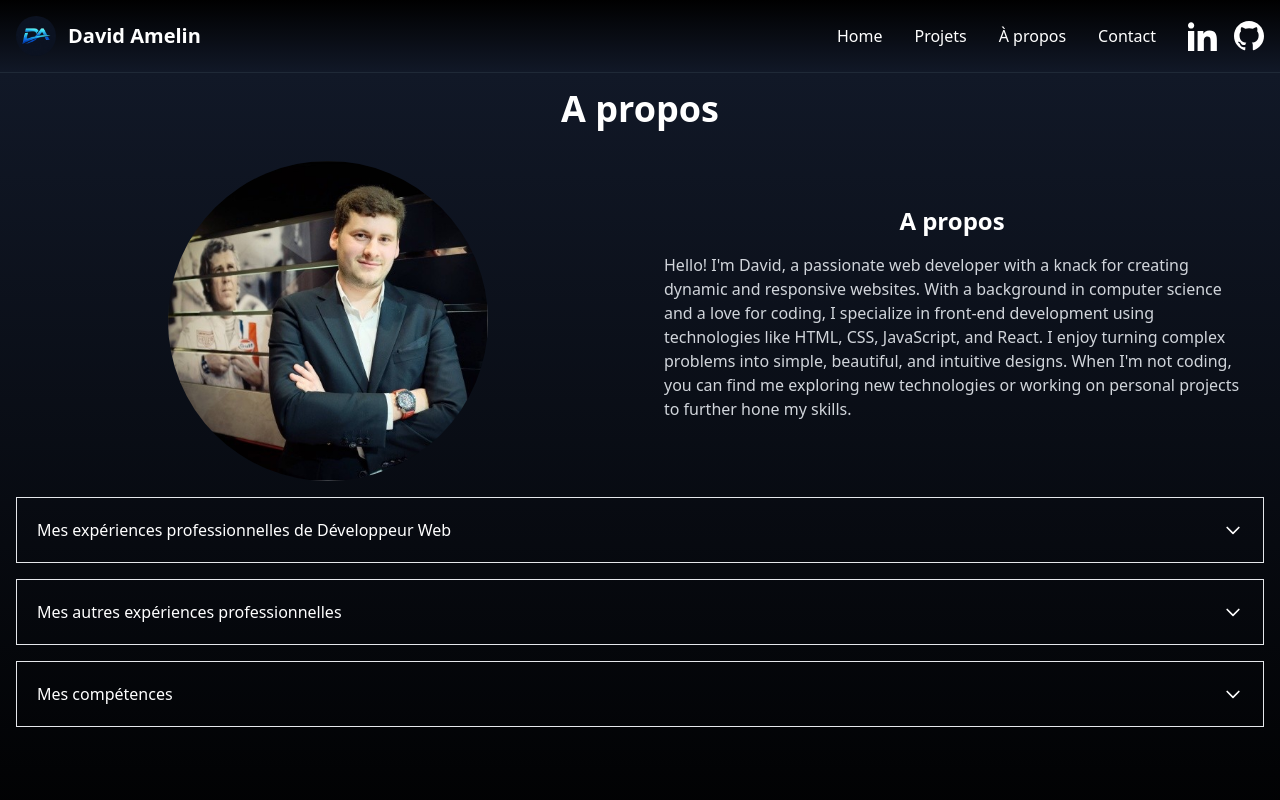
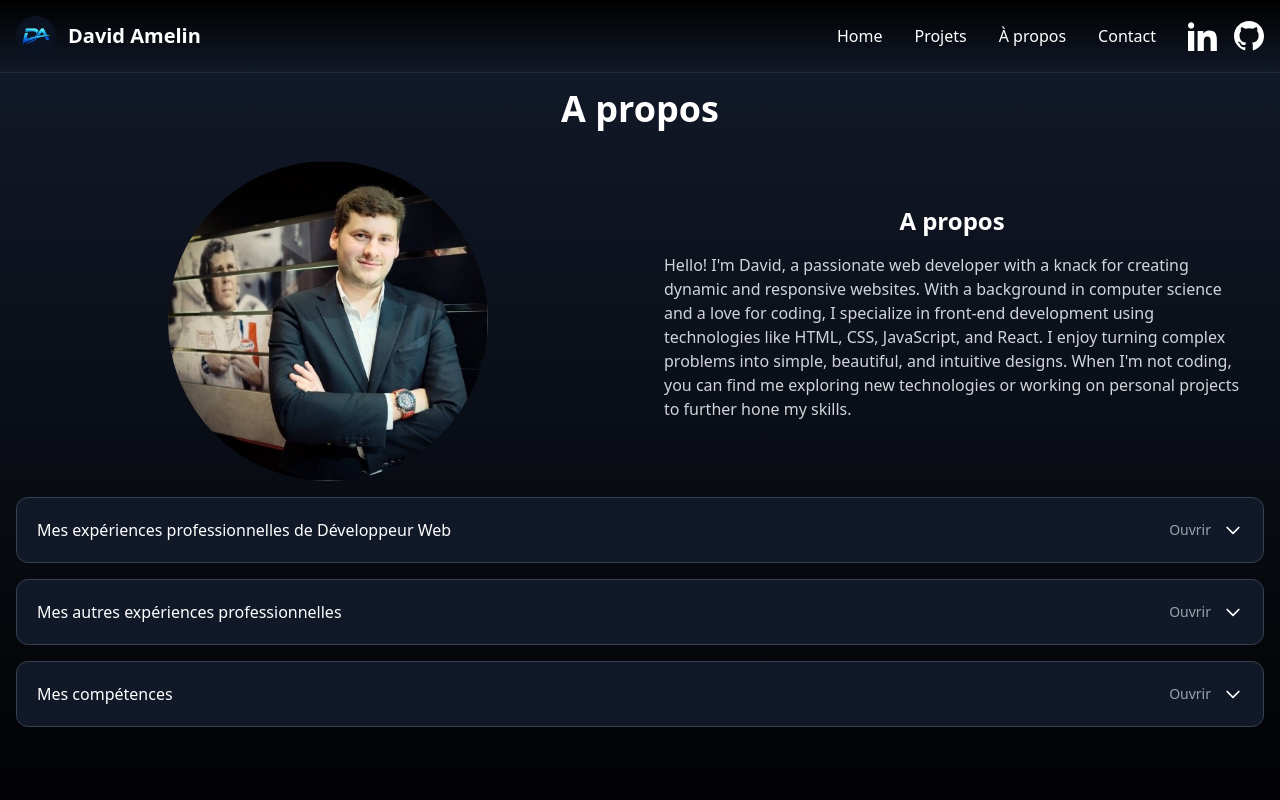
Before and after one commit to Dinid89/david_amelin_portfolio, a React (Vite) app: page /About in a window 1280 px wide. Shown: the top 800 px of the page. Built offline with nearby package versions, Linux system fonts and the light colour scheme.

Commit message:
Skills items

```diff
--- a/src/components/AboutSkills.jsx
+++ b/src/components/AboutSkills.jsx
@@ -1,136 +1,76 @@
-// src/components/AboutSkills.jsx
-import React from "react";
+import React, { useState } from "react";
 import AboutPercent from "./AboutPercent";
 
-function AboutSkills() {
+function Item({ id, title, children, open, toggle }) {
+  const isOpen = open === id;
+
   return (
-    <div id="accordion-card" data-accordion="collapse" className="space-y-4">
+    <div className="border border-gray-700 rounded-xl overflow-hidden bg-gray-900">
 
-      {/* Accordion 1 */}
-      <h2 id="accordion-card-heading-1">
-        <button
-          type="button"
-          className="flex items-center justify-between w-full p-5 font-medium text-body rounded-base shadow-xs border border-default hover:text-heading hover:bg-neutral-secondary-medium gap-3 [&[aria-expanded='true']]:rounded-b-none [&[aria-expanded='true']]:shadow-none"
-          data-accordion-target="#accordion-card-body-1"
-          aria-expanded="true"
-          aria-controls="accordion-card-body-1"
-        >
-          <span>Mes expériences professionnelles de Développeur Web</span>
+      <button
+        onClick={() => toggle(id)}
+        className="w-full flex items-center justify-between p-5 text-left hover:bg-gray-800 transition"
+      >
+        <span className="font-medium text-white">{title}</span>
+
+        <div className="flex items-center gap-3">
+          <span className="text-sm text-gray-400">
+            {isOpen ? "Fermer" : "Ouvrir"}
+          </span>
+
           <svg
-            data-accordion-icon
-            className="w-5 h-5 rotate-180 shrink-0"
-            aria-hidden="true"
-            xmlns="http://www.w3.org/2000/svg"
-            width="24"
-            height="24"
+            className={`w-5 h-5 text-white transform transition-transform duration-300 ${
+              isOpen ? "rotate-180" : ""
+            }`}
             fill="none"
+            stroke="currentColor"
             viewBox="0 0 24 24"
           >
             <path
-              stroke="currentColor"
               strokeLinecap="round"
               strokeLinejoin="round"
               strokeWidth="2"
-              d="m5 15 7-7 7 7"
+              d="M19 9l-7 7-7-7"
             />
           </svg>
-        </button>
-      </h2>
+        </div>
+      </button>
+
       <div
-        id="accordion-card-body-1"
-        className="hidden border border-t-0 border-default rounded-b-base shadow-xs"
-        aria-labelledby="accordion-card-heading-1"
+        className={`transition-all duration-300 overflow-hidden ${
+          isOpen ? "max-h-[500px] p-5" : "max-h-0"
+        }`}
       >
-        <div className="p-4 md:p-5">
-          <p className="mb-2 text-body">
-            Flowbite est une bibliothèque open-source de composants interactifs construite sur Tailwind CSS.
-          </p>
-        </div>
-      </div>
-
-      {/* Accordion 2 */}
-      <h2 id="accordion-card-heading-2" className="mt-4">
-        <button
-          type="button"
-          className="flex items-center justify-between w-full p-5 font-medium text-body rounded-base shadow-xs border border-default hover:text-heading hover:bg-neutral-secondary-medium gap-3 [&[aria-expanded='true']]:rounded-b-none [&[aria-expanded='true']]:shadow-none"
-          data-accordion-target="#accordion-card-body-2"
-          aria-expanded="false"
-          aria-controls="accordion-card-body-2"
-        >
-          <span>Mes autres expériences professionnelles</span>
-          <svg
-            data-accordion-icon
-            className="w-5 h-5 rotate-180 shrink-0"
-            aria-hidden="true"
-            xmlns="http://www.w3.org/2000/svg"
-            width="24"
-            height="24"
-            fill="none"
-            viewBox="0 0 24 24"
-          >
-            <path
-              stroke="currentColor"
-              strokeLinecap="round"
-              strokeLinejoin="round"
-              strokeWidth="2"
-              d="m5 15 7-7 7 7"
-            />
-          </svg>
-        </button>
-      </h2>
-      <div
-        id="accordion-card-body-2"
-        className="hidden border border-t-0 border-default rounded-b-base shadow-xs"
-        aria-labelledby="accordion-card-heading-2"
-      >
-        <div className="p-4 md:p-5">
-          <p className="mb-2 text-body">
-            Flowbite est conçu à partir de Figma et chaque composant a son équivalent design.
-          </p>
-        </div>
-      </div>
-
-      {/* Accordion 3 */}
-      <h2 id="accordion-card-heading-3" className="mt-4">
-        <button
-          type="button"
-          className="flex items-center justify-between w-full p-5 font-medium text-body rounded-base shadow-xs border border-default hover:text-heading hover:bg-neutral-secondary-medium gap-3 [&[aria-expanded='true']]:rounded-b-none [&[aria-expanded='true']]:shadow-none"
-          data-accordion-target="#accordion-card-body-3"
-          aria-expanded="false"
-          aria-controls="accordion-card-body-3"
-        >
-          <span>Mes compétences</span>
-          <svg
-            data-accordion-icon
-            className="w-5 h-5 rotate-180 shrink-0"
-            aria-hidden="true"
-            xmlns="http://www.w3.org/2000/svg"
-            width="24"
-            height="24"
-            fill="none"
-            viewBox="0 0 24 24"
-          >
-            <path
-              stroke="currentColor"
-              strokeLinecap="round"
-              strokeLinejoin="round"
-              strokeWidth="2"
-              d="m5 15 7-7 7 7"
-            />
-          </svg>
-        </button>
-      </h2>
-      <div
-        id="accordion-card-body-3"
-        className="hidden border border-t-0 border-default rounded-b-base shadow-xs"
-        aria-labelledby="accordion-card-heading-3"
-      >
-        <div className="p-4 md:p-5">
-            <AboutPercent />
-        </div>
+        <div className="text-gray-300">{children}</div>
       </div>
     </div>
   );
 }
 
+function AboutSkills() {
+  const [open, setOpen] = useState(null);
+
+  const toggle = (id) => {
+    setOpen(open === id ? null : id);
+  };
+
+  return (
+    <div className="space-y-4">
+
+      <Item id={1} title="Mes expériences professionnelles de Développeur Web" open={open} toggle={toggle}>
+        Flowbite est une bibliothèque open-source construite avec Tailwind CSS.
+      </Item>
+
+      <Item id={2} title="Mes autres expériences professionnelles" open={open} toggle={toggle}>
+        Flowbite est conçu avec Figma et chaque composant a son équivalent design.
+      </Item>
+
+      <Item id={3} title="Mes compétences" open={open} toggle={toggle}>
+        <AboutPercent />
+      </Item>
+
+    </div>
+  );
+}
+
 export default AboutSkills;
```
